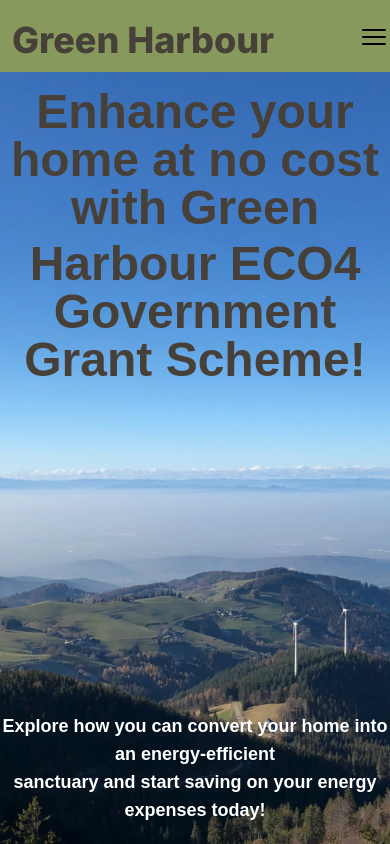
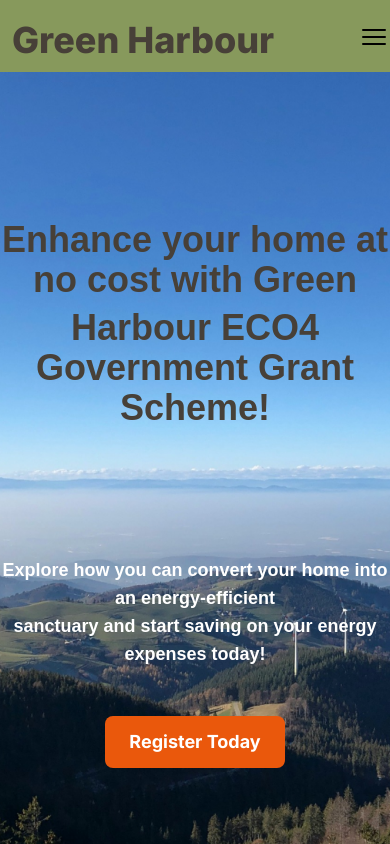
Before and after one commit to UzairChaudhary/Green-Harbour, a Next.js app: page / in a window 390 px wide. Shown: the top 844 px of the page. Built offline with nearby package versions, Linux system fonts and the light colour scheme.

Commit message:
responsive hero section

```diff
--- a/components/LandingPage/HeroSection.js
+++ b/components/LandingPage/HeroSection.js
@@ -1,24 +1,22 @@
-import React from 'react'
-import Link from 'next/link'
+import React from 'react';
+import Link from 'next/link';
+
 export default function HeroSection() {
   return (
     <div className="relative bg-cover bg-center bg-no-repeat h-screen flex items-center justify-center" style={{backgroundImage: "url('/landingpage/herosection.png')"}}>
         <div className="flex flex-col justify-center items-center">
-            <div className='text-center mb-32 mt-20'>
-                <h1 className="text-5xl text-mud_color font-proxima-nova font-extrabold mb-2">Enhance your home at no cost with Green</h1>
-                <h1 className="text-5xl text-mud_color font-proxima-nova font-extrabold">Harbour ECO4 Government Grant Scheme!</h1>
-
+            <div className='text-center mb-10 mt-10'> {/* Adjusted top and bottom margins */}
+                <h1 className="text-4xl md:text-5xl text-mud_color font-proxima-nova font-extrabold mb-2">Enhance your home at no cost with Green</h1> {/* Adjusted text size */}
+                <h1 className="text-4xl md:text-5xl text-mud_color font-proxima-nova font-extrabold">Harbour ECO4 Government Grant Scheme!</h1> {/* Adjusted text size */}
             </div>
-            <div className='text-center mt-40'>
-                <p className="text-lg text-white font-proxima-nova font-bold mt-10">Explore how you can convert your home into an energy-efficient </p>
+            <div className='text-center mt-20'> {/* Adjusted top margin */}
+                <p className="text-lg text-white font-proxima-nova font-bold mt-2">Explore how you can convert your home into an energy-efficient </p> {/* Adjusted text size */}
                 <p className="text-lg text-white font-proxima-nova font-bold">sanctuary and start saving on your energy expenses today!</p>
-
             </div>
             <Link
             href={'/who-qualifies'}
-            className="bg-orange_color hover:scale-105 hover:transition-a text-white font-bold py-3 text-lg px-6 mt-16 mb-10  rounded-lg">Register Today</Link>
+            className="bg-orange_color hover:scale-105 hover:transition-a text-white font-bold py-3 text-lg px-6 mt-12 mb-10  rounded-lg">Register Today</Link> {/* Adjusted button styling */}
         </div>
     </div>
-
-  )
+  );
 }
```
